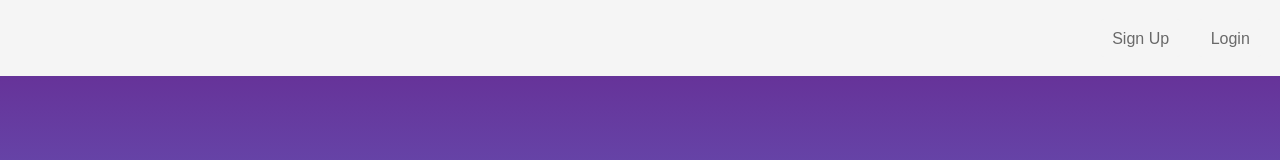
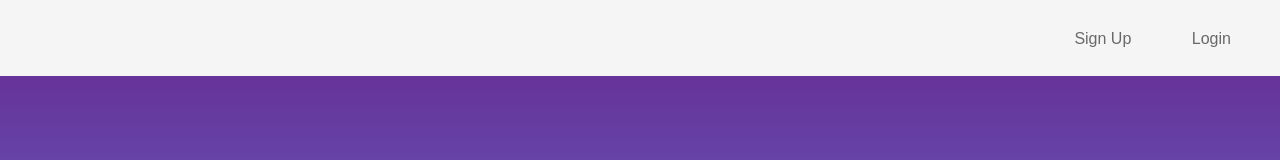
Before and after one commit to Jamdan2/tmon, a React (Create React App) app: page / in a window 1280 px wide. Shown: the top 160 px of the page. Built offline with nearby package versions, Linux system fonts and the light colour scheme.

Commit message:
Make buttons in the navbar be gray

```diff
--- a/src/app/scss/components/NavBar.scss
+++ b/src/app/scss/components/NavBar.scss
@@ -12,7 +12,7 @@
     @include vertical-align();
     float: right;
 
-    #buttonLink {
+    button {
       margin: 0 5mm 0 0;
       button {
         background-color: whitesmoke;
@@ -24,6 +24,9 @@
         color: dimgray;
       }
     }
+
+    #buttonLink {
+      @extend button
+    }
   }
-
 }
```
